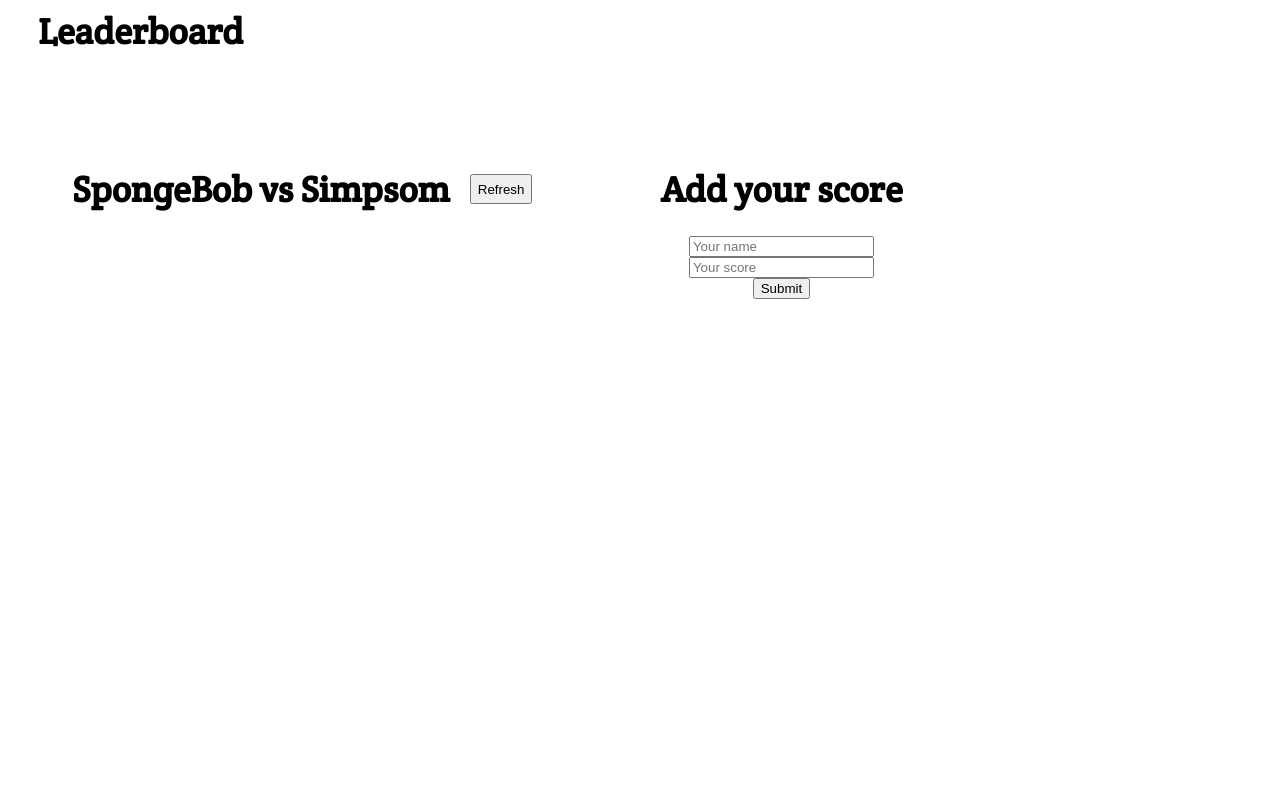
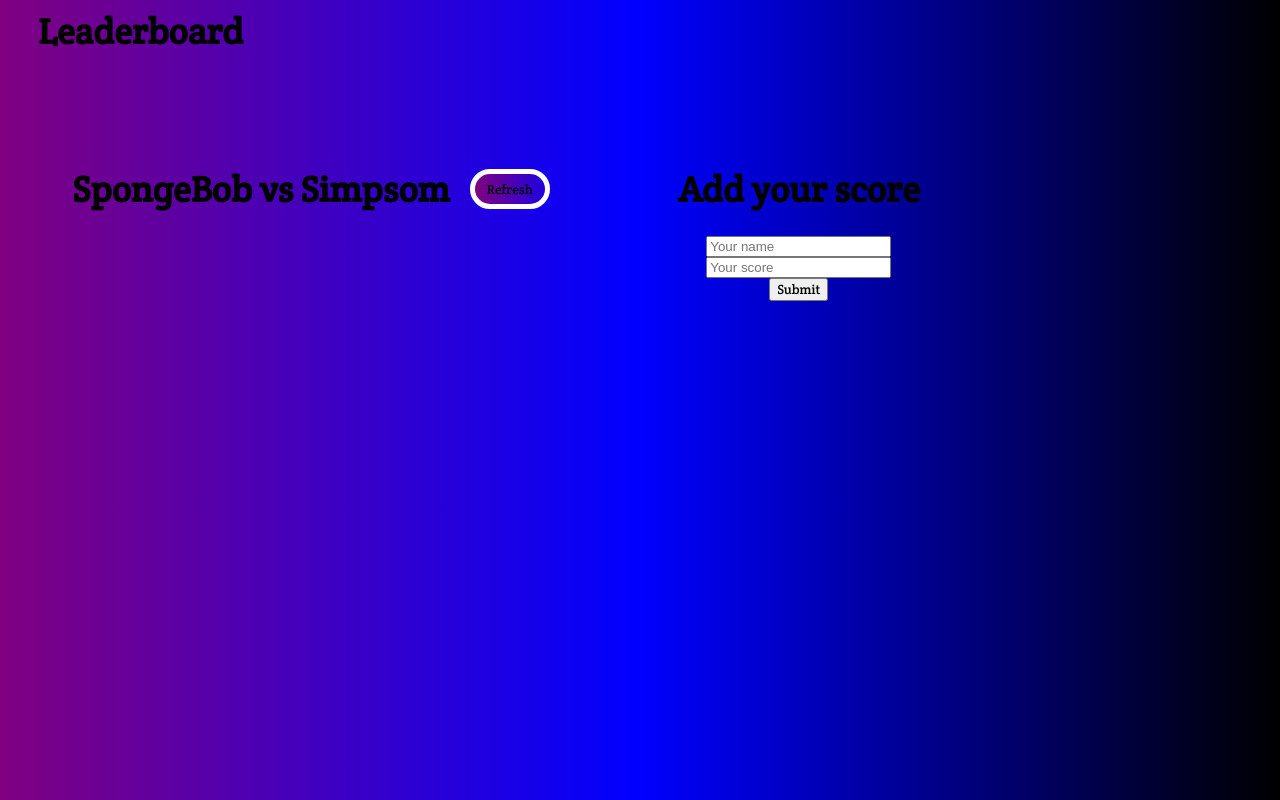
Before and after one commit to EmiLoKiJu/Leaderboard-API-service, a website built with webpack: page src/index.html in a window 1280 px wide. Built offline with nearby package versions, Linux system fonts and the light colour scheme; no server answers.

Commit message:
Add one animation to the button refresh

```diff
--- a/src/style.css
+++ b/src/style.css
@@ -1,10 +1,15 @@
 body {
   text-align: center;
+  background-image: linear-gradient(to right, purple, blue, black);
 }
 
 h1 {
   font-family: 'Crete Round', sans-serif;
   font-size: 36px;
+}
+
+button {
+  font-family: 'Crete Round', sans-serif;
 }
 
 header {
@@ -65,12 +70,6 @@
   border-right: 1px solid black;
 }
 
-.refreshbutton {
-  align-self: center;
-  margin-left: 20px;
-  height: 30px;
-}
-
 .contactbutton {
   border-left: 1px solid black;
 }
@@ -106,3 +105,49 @@
   font-family: 'Crete Round', sans-serif;
   font-size: 20px;
 }
+
+.refreshbutton {
+  align-self: center;
+  margin-left: 20px;
+  height: 40px;
+  width: 80px;
+  border: 5px solid white;
+  border-image-slice: 1;
+  border-radius: 20px;
+  background-image: linear-gradient(to right, purple, blue, yellow, black);
+  background-size: 400% 400%;
+  animation: backgroundspin 1s linear infinite;
+  transition: all 0s linear;
+}
+
+.refreshbutton:hover {
+  animation-play-state: paused;
+  background-image: none;
+  animation: spin 1s linear infinite;
+}
+
+.refreshbutton:active {
+  transform: scale(0.90);
+}
+
+@keyframes spin {
+  from { border-image-source: linear-gradient(to right, black, purple, blue, yellow); }
+  25% { border-image-source: linear-gradient(to right, purple, blue, yellow, black); }
+  50% { border-image-source: linear-gradient(to right, blue, yellow, black, purple); }
+  75% { border-image-source: linear-gradient(to right, yellow, black, purple, blue); }
+  to { border-image-source: linear-gradient(to right, black, purple, blue, yellow); }
+}
+
+
+
+@keyframes backgroundspin {
+  0% { background-position: 0% 50%; }
+  50% { background-position: 50% 100%; }
+  100% { background-position: 100% 50%; }
+}
+
+  /* from { background-image: linear-gradient(to right, black, purple, blue, yellow); }
+  25% { background-image: linear-gradient(to right, purple, blue, yellow, black); }
+  50% { background-image: linear-gradient(to right, blue, yellow, black, purple); }
+  75% { background-image: linear-gradient(to right, yellow, black, purple, blue); }
+  to { background-image: linear-gradient(to right, black, purple, blue, yellow); } */
```
Also changed, not shown: dist/main.js, 1 other file.
